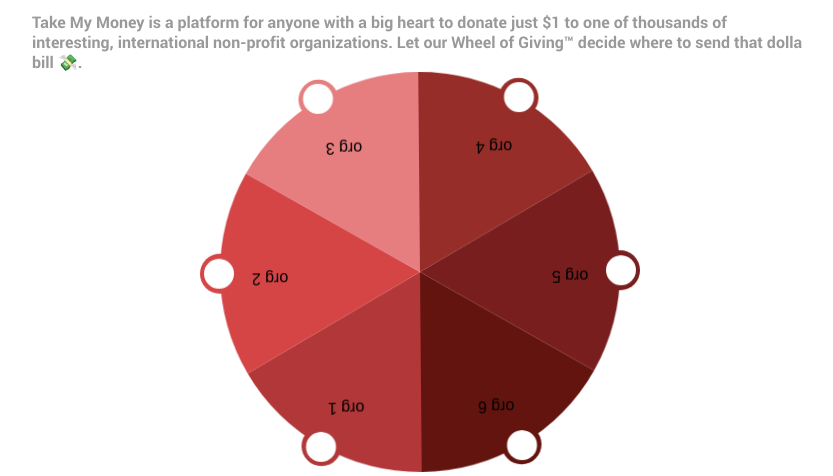
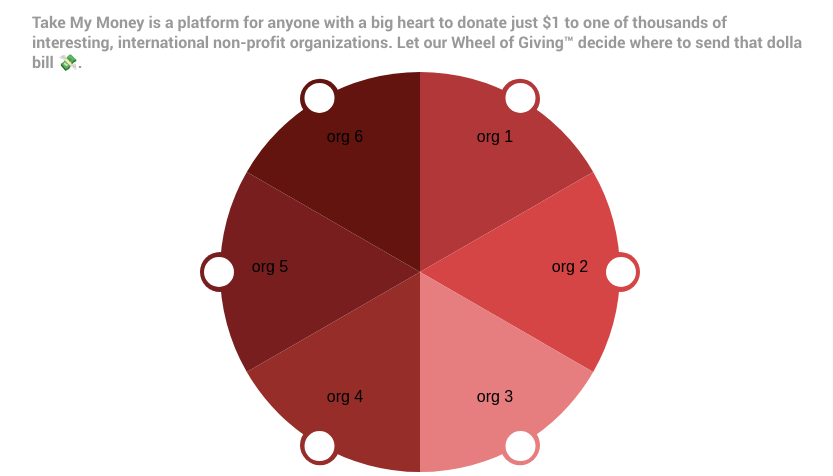
Before and after one commit to Soluto-Women-Hackathon/TakeMyMoney, a React (Create React App) app: page / in a window 1280 px wide. Shown: the part 380-856 px from the top of the page, without its empty margins (220-1053 px from the left). Built offline with nearby package versions, Linux system fonts and the light colour scheme.

Commit message:
commented spin

```diff
--- a/src/wheel.css
+++ b/src/wheel.css
@@ -11,7 +11,7 @@
     width: 440px;
     height: 400px;
     margin: 0 auto;
-    -webkit-animation: rotation 2s linear infinite;
+    /*-webkit-animation: rotation 2s linear infinite;*/
 }
 
 .slice-icon{
```
